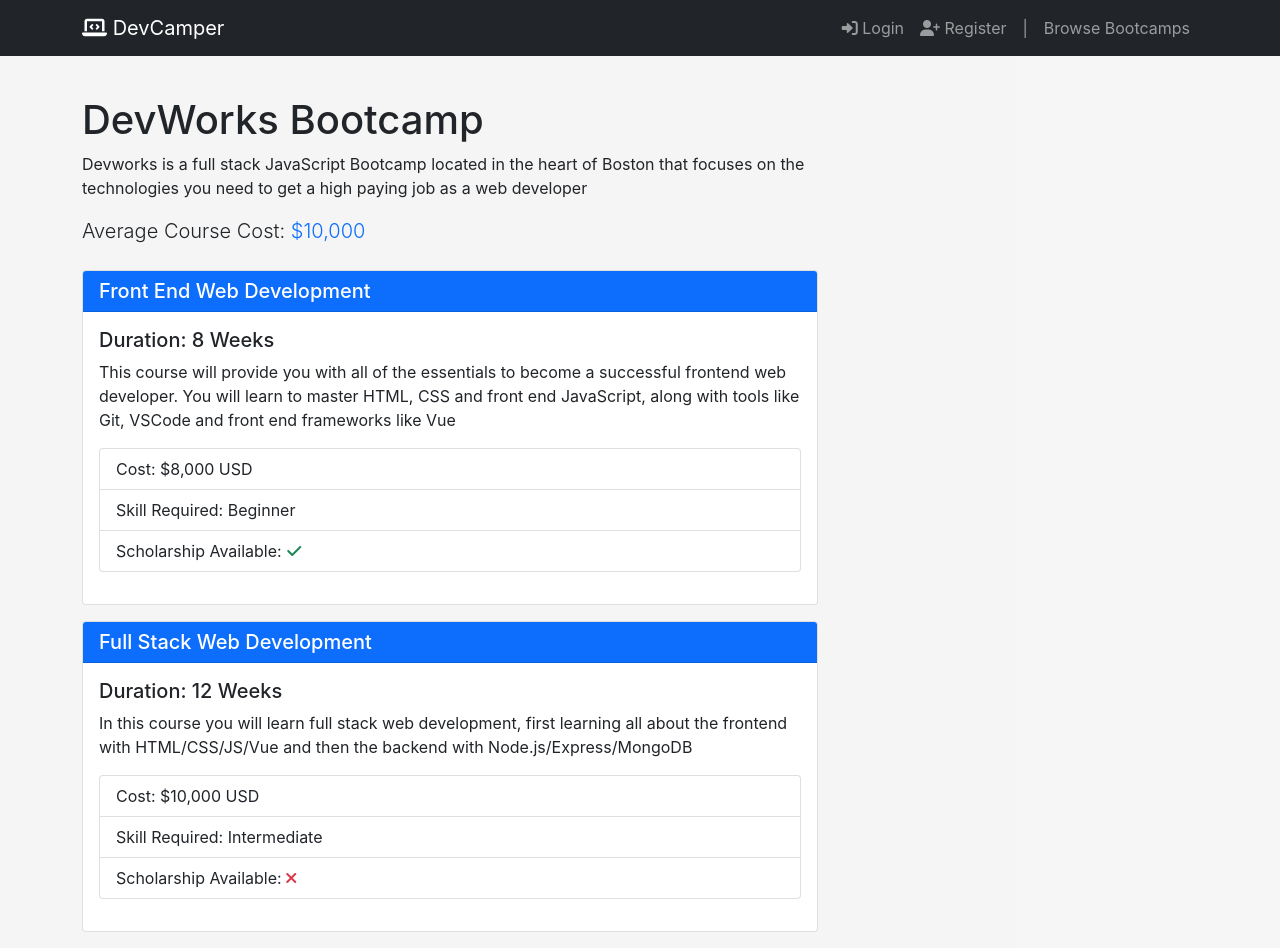
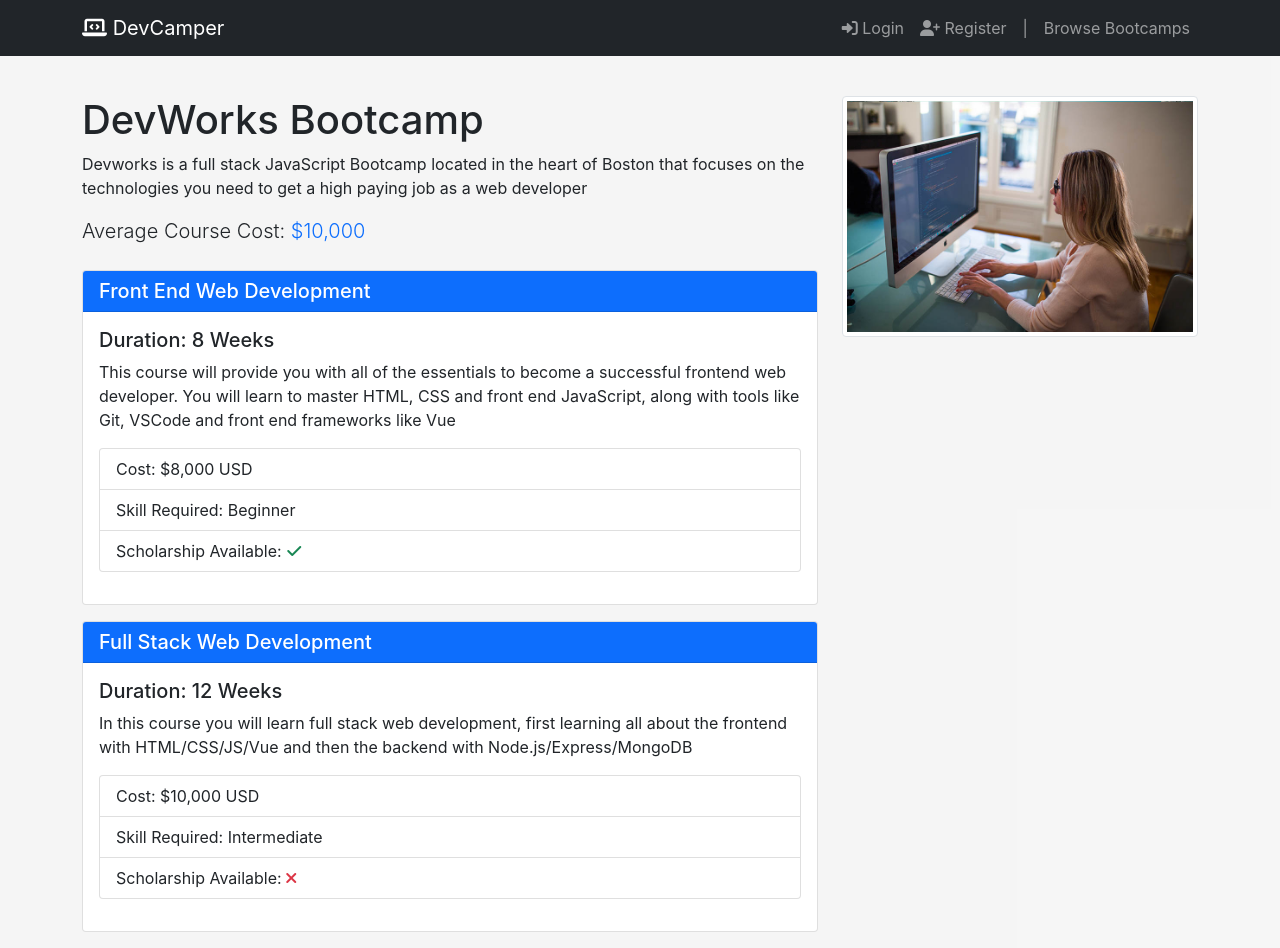
Before and after one commit to sholabioku/devcamper-api, a React (Create React App) app in the folder frontend/: page /bootcamps/1 in a window 1280 px wide. Built offline with nearby package versions, Linux system fonts and the light colour scheme.

Commit message:
Add jsx for sidebar image

```diff
--- a/frontend/src/pages/bootcamp/Bootcamp.jsx
+++ b/frontend/src/pages/bootcamp/Bootcamp.jsx
@@ -69,6 +69,14 @@ const Bootcamp = () => {
               </Card.Body>
             </Card>
           </Col>
+          {/* Sidebar */}
+          <Col md={4}>
+            <img
+              src="/images/image_1.jpg"
+              alt="..."
+              className="img-thumbnail"
+            />
+          </Col>
         </Row>
       </Container>
     </div>
```
